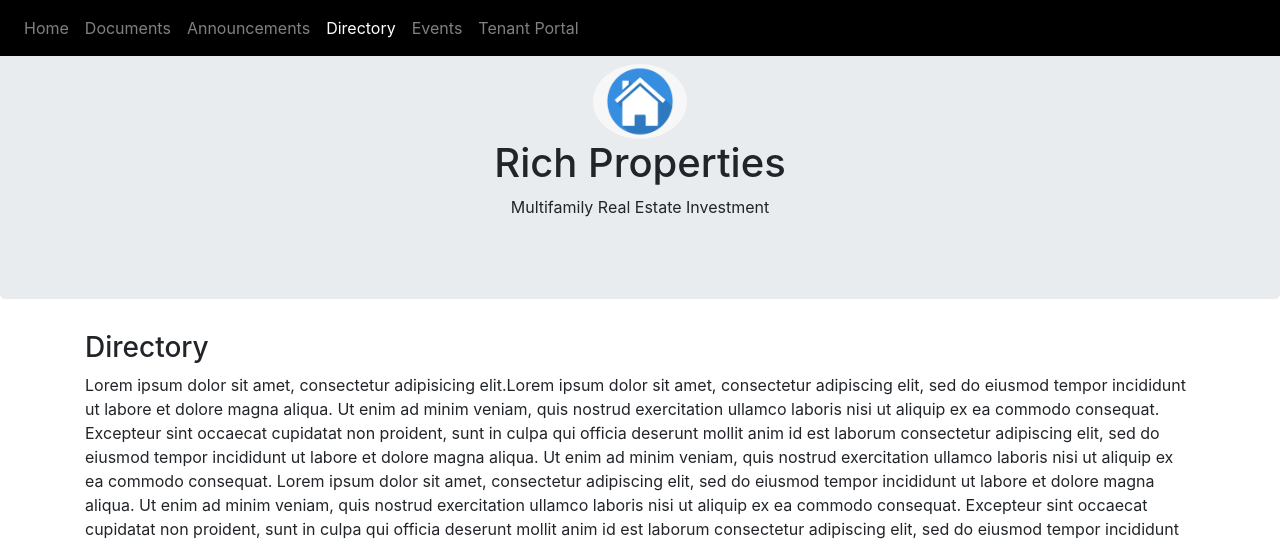
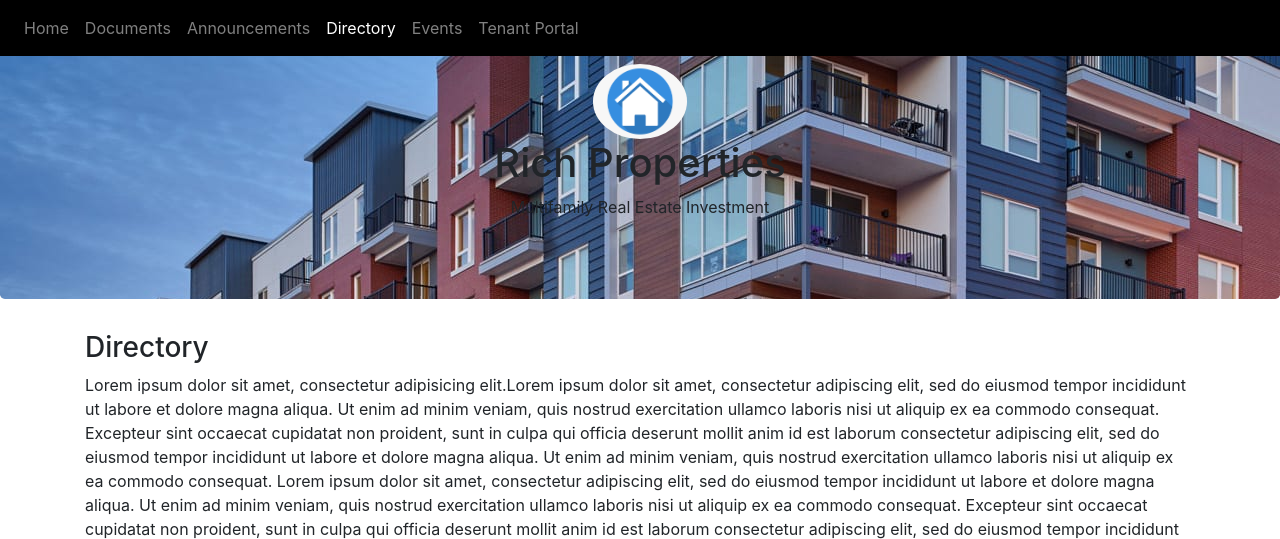
Before and after one commit to jacob-rich/ds774-assignment1, a Flask app: page /directory in a window 1280 px wide. Shown: the top 539 px of the page. Run offline with Flask 2, Linux system fonts and the light colour scheme; some libraries are stand-ins or nearby versions.

Commit message:
Update base.html

```diff
--- a/templates/base.html
+++ b/templates/base.html
@@ -24,7 +24,7 @@
     <main role="main">
 
   <!-- Jumbotron -->
-  <div class="jumbotron text-center">
+  <div class="jumbotron text-center" style="background-image: url('banner.jpg')">
     <!-- Your image here -->
     <img src="{{url_for('static',filename='logo1.png')}}" alt="Rich Properties logo" class="rounded-circle" style="height: 75px">
 
```
